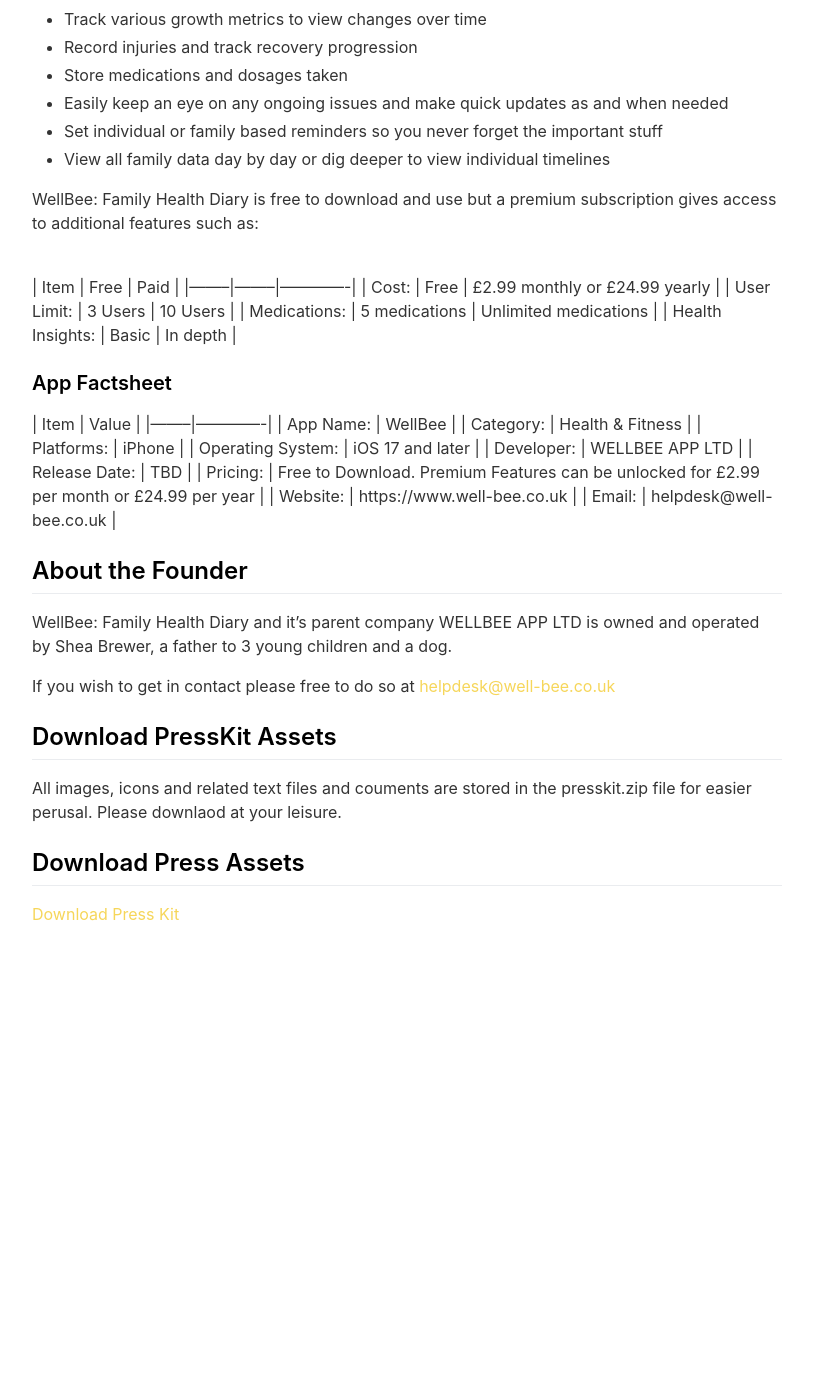
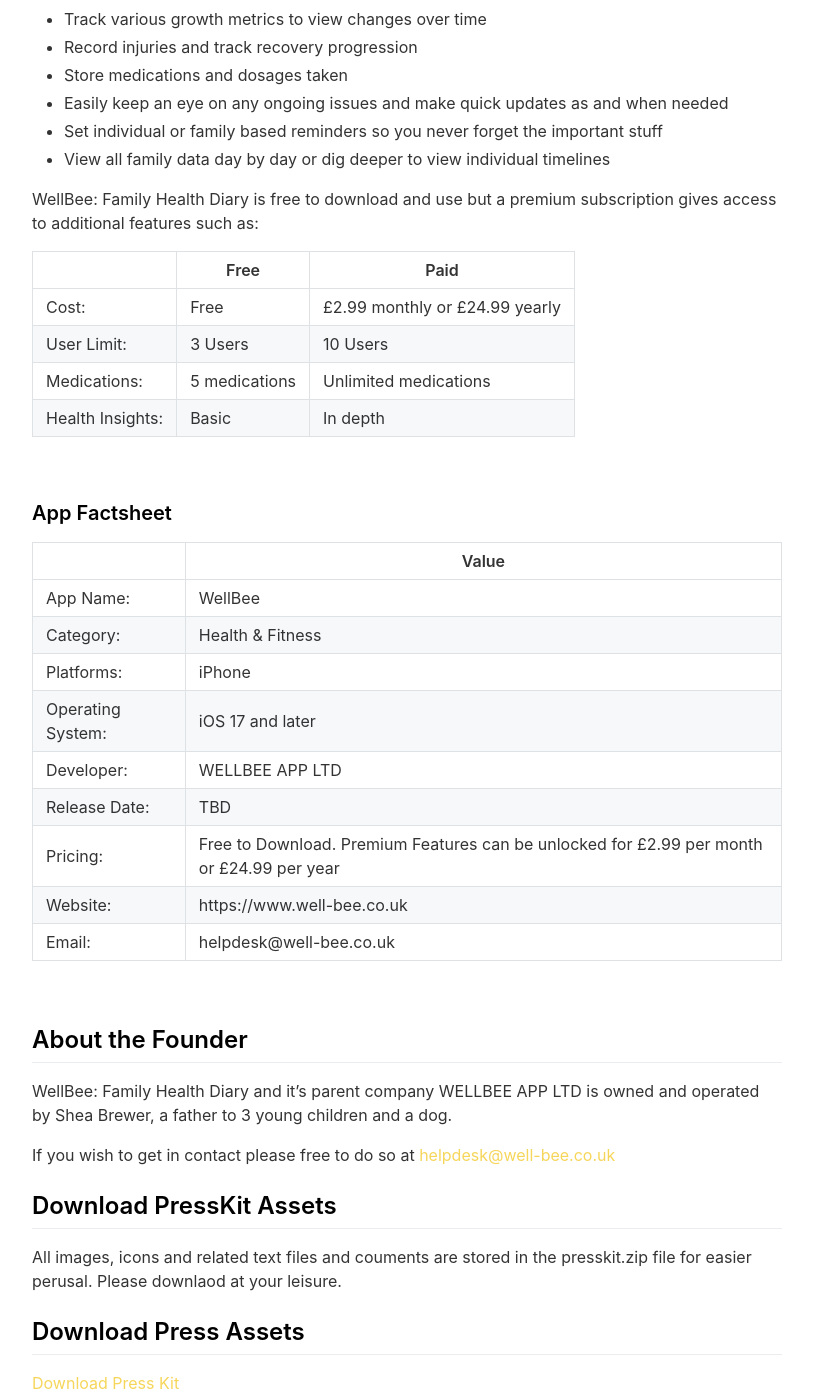
Before and after one commit to sheabrewer1986/WellBeeWebsite, a Jekyll site: the page built from _pages/presskit.md, in a window 1280 px wide and 1400 px high, scrolled down 706 px. Shown: the whole window, without its empty margins (233-1046 px from the left). Built offline with Jekyll 4.4.1, drawn with Linux system fonts in a browser that asks for light colours; nearby versions of some CDN libraries; before the commit the page ends 1702 px from its top, so only the background shows below that.

Commit message:
[Tweak] Further tweaks to line breaks

```diff
--- a/_pages/presskit.md
+++ b/_pages/presskit.md
@@ -32,19 +32,19 @@
 
 WellBee: Family Health Diary is free to download and use but a premium subscription gives access to additional features such as:
 <br>
-<br>
 
-| Item | Free | Paid |
+|  | Free | Paid |
 |--------|--------|-------------|
 | Cost: | Free | £2.99 monthly or £24.99 yearly |
 | User Limit: | 3 Users | 10 Users |
 | Medications: | 5 medications | Unlimited medications |
 | Health Insights: | Basic | In depth |
+
 <br>
 
 ### App Factsheet
 
-| Item | Value |
+|  | Value |
 |--------|-------------|
 | App Name: | WellBee |
 | Category: | Health & Fitness |
@@ -55,6 +55,7 @@
 | Pricing: | Free to Download. Premium Features can be unlocked for £2.99 per month or £24.99 per year |
 | Website: | https://www.well-bee.co.uk |
 | Email: | helpdesk@well-bee.co.uk |
+
 <br>
 
 ## About the Founder
```
